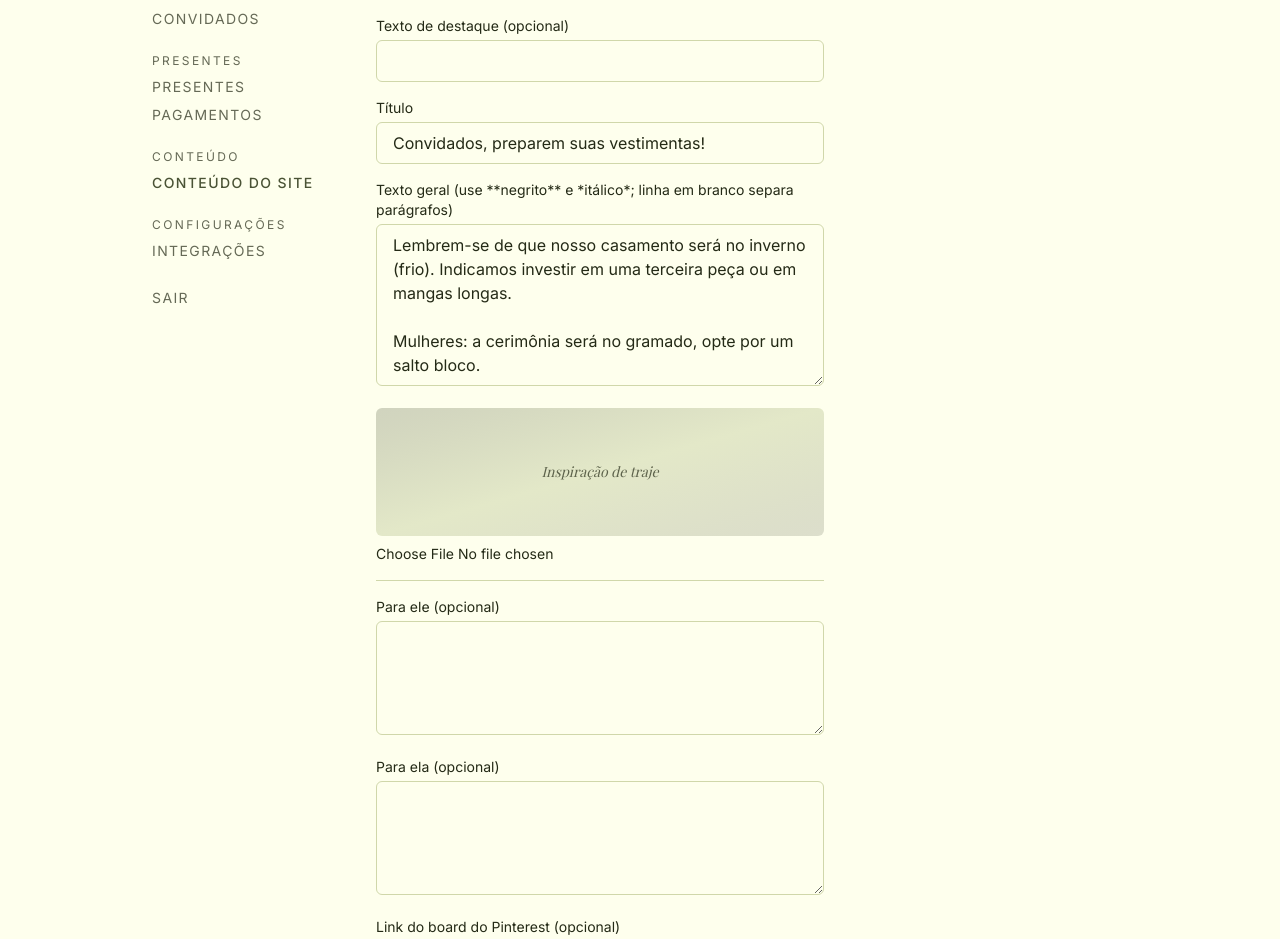
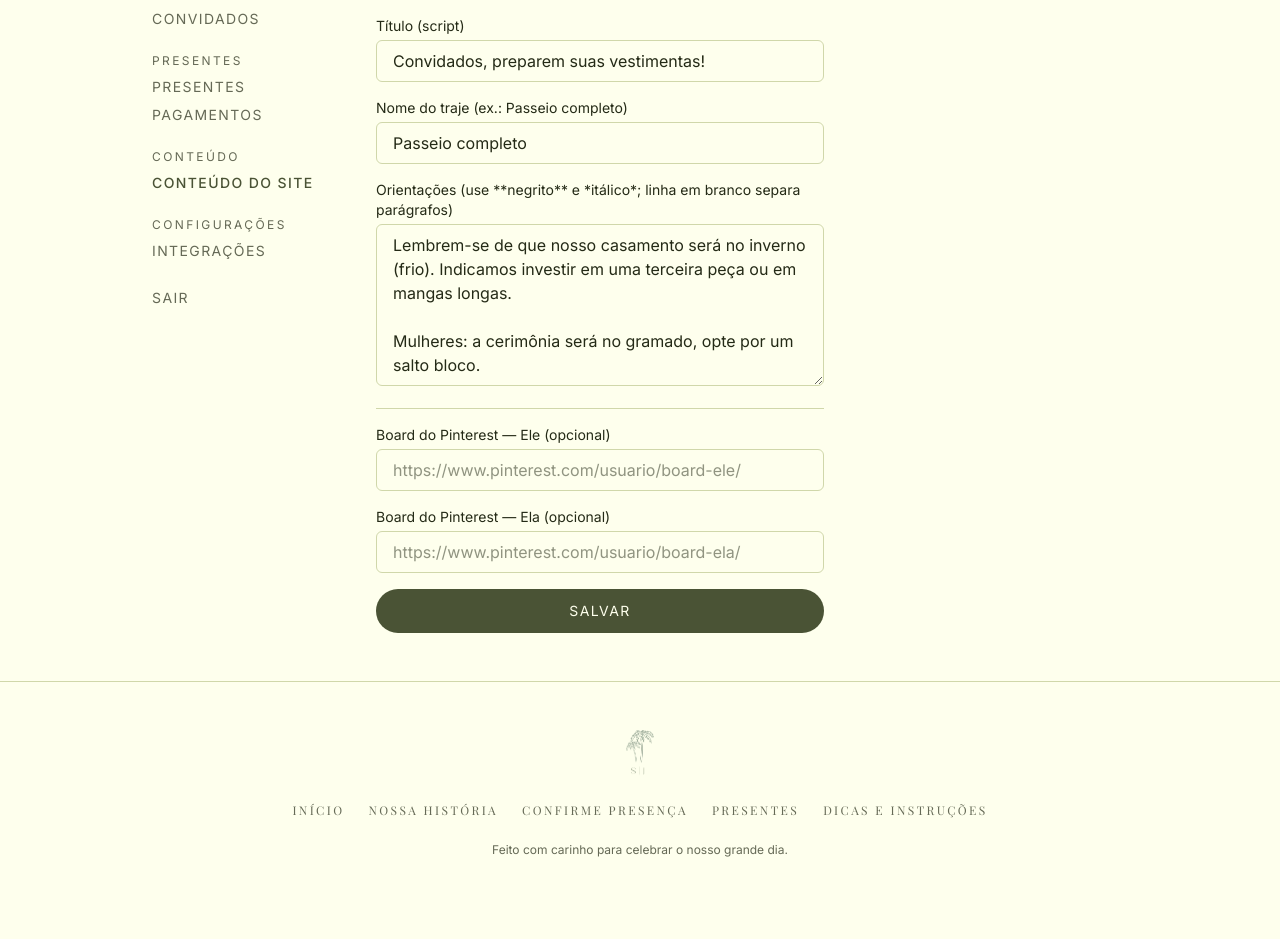
Before and after one commit to johnnatas/stefanie-e-jonatas-site-de-casamento, a Next.js app: page /admin/conteudo/dicas-traje in a window 1280 px wide. Shown: the part 203-1142 px from the top of the page. After the commit the page ends 1109 px from the top, so only its background shows below. Built offline with nearby package versions, Linux system fonts and the light colour scheme; no server answers.

Commit message:
feat: traje admin form/action switch to dress-code name + two Pinterest boards

```diff
--- a/src/app/admin/(protected)/conteudo/dicas-traje/actions.ts
+++ b/src/app/admin/(protected)/conteudo/dicas-traje/actions.ts
@@ -2,7 +2,7 @@
 
 import { redirect } from "next/navigation";
 import { revalidatePath } from "next/cache";
-import { createUpdateSiteContentUseCase, resolvePhotoField } from "@/infrastructure/composition";
+import { createUpdateSiteContentUseCase } from "@/infrastructure/composition";
 import { tipsTrajeContentSchema } from "@/application/content/schemas";
 import type { SiteContentActionState } from "@/application/content/actionState";
 
@@ -10,17 +10,12 @@ export async function updateTipsTrajeAction(
   _prevState: SiteContentActionState,
   formData: FormData
 ): Promise<SiteContentActionState> {
-  const currentUrl = (formData.get("photoCurrentUrl") as string) || null;
-  const photo = await resolvePhotoField("tips-traje", "photo", formData, currentUrl, "photoFile", "photoRemove");
-
   const parsed = tipsTrajeContentSchema.safeParse({
-    eyebrow: formData.get("eyebrow") || null,
     title: formData.get("title"),
+    dressCodeName: formData.get("dressCodeName"),
     body: formData.get("body"),
-    photo,
-    forHim: formData.get("forHim") || null,
-    forHer: formData.get("forHer") || null,
-    pinterestBoardUrl: formData.get("pinterestBoardUrl") || null,
+    pinterestHimUrl: formData.get("pinterestHimUrl") || null,
+    pinterestHerUrl: formData.get("pinterestHerUrl") || null,
   });
 
   if (!parsed.success) {
@@ -33,6 +28,6 @@ export async function updateTipsTrajeAction(
     return { status: "error", message: "Não foi possível salvar agora." };
   }
 
-  revalidatePath("/dicas-e-instrucoes/codigo-de-vestimenta");
+  revalidatePath("/dicas-e-instrucoes");
   redirect("/admin/conteudo");
 }
--- a/src/components/admin/TipsTrajeForm.tsx
+++ b/src/components/admin/TipsTrajeForm.tsx
@@ -1,7 +1,6 @@
 "use client";
 
 import { useActionState } from "react";
-import { PhotoUploadField } from "@/components/admin/PhotoUploadField";
 import { updateTipsTrajeAction } from "@/app/admin/(protected)/conteudo/dicas-traje/actions";
 import type { SiteContentActionState } from "@/application/content/actionState";
 import type { TipsTrajeContent } from "@/application/content/schemas";
@@ -21,22 +20,28 @@ export function TipsTrajeForm({ defaultValues }: TipsTrajeFormProps) {
   return (
     <form action={formAction} className="flex max-w-md flex-col gap-4">
       <div>
-        <label htmlFor="eyebrow" className="block font-sans text-sm text-forest">
-          Texto de destaque (opcional)
-        </label>
-        <input id="eyebrow" name="eyebrow" defaultValue={defaultValues.eyebrow ?? ""} className={inputClassName} />
-      </div>
-
-      <div>
         <label htmlFor="title" className="block font-sans text-sm text-forest">
-          Título
+          Título (script)
         </label>
         <input id="title" name="title" defaultValue={defaultValues.title} required className={inputClassName} />
       </div>
 
       <div>
+        <label htmlFor="dressCodeName" className="block font-sans text-sm text-forest">
+          Nome do traje (ex.: Passeio completo)
+        </label>
+        <input
+          id="dressCodeName"
+          name="dressCodeName"
+          defaultValue={defaultValues.dressCodeName}
+          required
+          className={inputClassName}
+        />
+      </div>
+
+      <div>
         <label htmlFor="body" className="block font-sans text-sm text-forest">
-          Texto geral (use **negrito** e *itálico*; linha em branco separa parágrafos)
+          Orientações (use **negrito** e *itálico*; linha em branco separa parágrafos)
         </label>
         <textarea
           id="body"
@@ -48,48 +53,28 @@ export function TipsTrajeForm({ defaultValues }: TipsTrajeFormProps) {
         />
       </div>
 
-      <PhotoUploadField
-        name="photo"
-        currentUrl={defaultValues.photo}
-        label="Inspiração de traje"
-        className="h-32 w-full rounded-md"
-      />
-
       <div className="border-t border-line pt-4">
-        <label htmlFor="forHim" className="block font-sans text-sm text-forest">
-          Para ele (opcional)
+        <label htmlFor="pinterestHimUrl" className="block font-sans text-sm text-forest">
+          Board do Pinterest — Ele (opcional)
         </label>
-        <textarea
-          id="forHim"
-          name="forHim"
-          defaultValue={defaultValues.forHim ?? ""}
-          rows={4}
+        <input
+          id="pinterestHimUrl"
+          name="pinterestHimUrl"
+          defaultValue={defaultValues.pinterestHimUrl ?? ""}
+          placeholder="https://www.pinterest.com/usuario/board-ele/"
           className={inputClassName}
         />
       </div>
 
       <div>
-        <label htmlFor="forHer" className="block font-sans text-sm text-forest">
-          Para ela (opcional)
-        </label>
-        <textarea
-          id="forHer"
-          name="forHer"
-          defaultValue={defaultValues.forHer ?? ""}
-          rows={4}
-          className={inputClassName}
-        />
-      </div>
-
-      <div>
-        <label htmlFor="pinterestBoardUrl" className="block font-sans text-sm text-forest">
-          Link do board do Pinterest (opcional)
+        <label htmlFor="pinterestHerUrl" className="block font-sans text-sm text-forest">
+          Board do Pinterest — Ela (opcional)
         </label>
         <input
-          id="pinterestBoardUrl"
-          name="pinterestBoardUrl"
-          defaultValue={defaultValues.pinterestBoardUrl ?? ""}
-          placeholder="https://www.pinterest.com/usuario/board/"
+          id="pinterestHerUrl"
+          name="pinterestHerUrl"
+          defaultValue={defaultValues.pinterestHerUrl ?? ""}
+          placeholder="https://www.pinterest.com/usuario/board-ela/"
           className={inputClassName}
         />
       </div>
```
